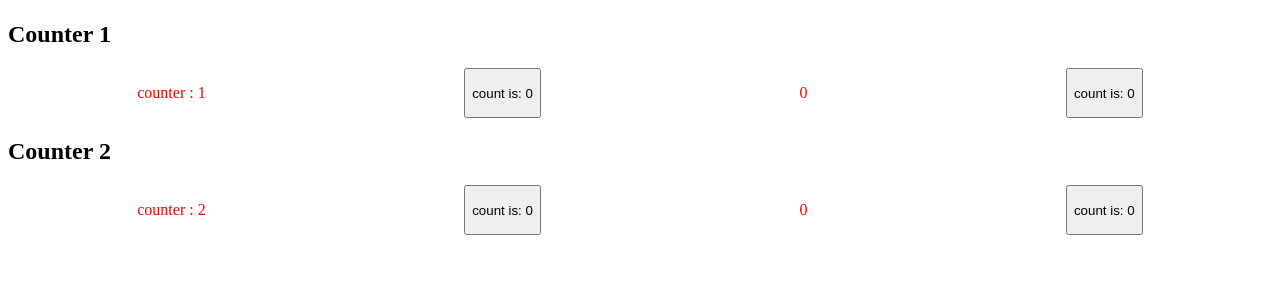
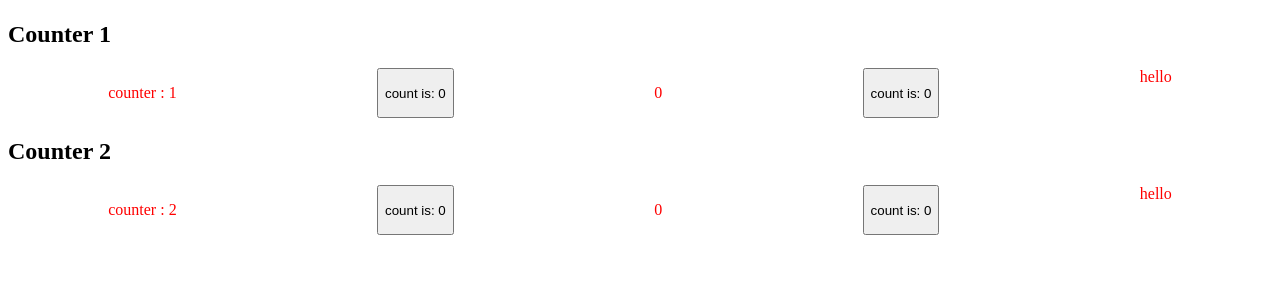
Before and after one commit to faysal0x1/Vue-Learn, a Vue app: page / in a window 1280 px wide. Shown: the top 300 px of the page. Built offline with nearby package versions, Linux system fonts and the light colour scheme.

Commit message:
Provide Inject

```diff
--- a/src/App.vue
+++ b/src/App.vue
@@ -13,8 +13,11 @@
 
 
 <script setup>
-import { ref } from 'vue'
+import { provide, ref } from 'vue'
 import Counter from './components/Counter.vue';
+
+provide("message", "hello")
+
 let count = ref(0)
 
 const increaseCount = (n) => {
--- a/src/components/Counter.vue
+++ b/src/components/Counter.vue
@@ -13,15 +13,18 @@
                 count is: {{ count }}
             </button>
 
+            {{ message }}
         </div>
     </div>
 </template>
 <script setup>
+import { inject } from 'vue';
 
 
-const props = defineProps(['title','count']);
 
+const props = defineProps(['title', 'count']);
 
+const message = inject("message");
 
 </script>
 
```
